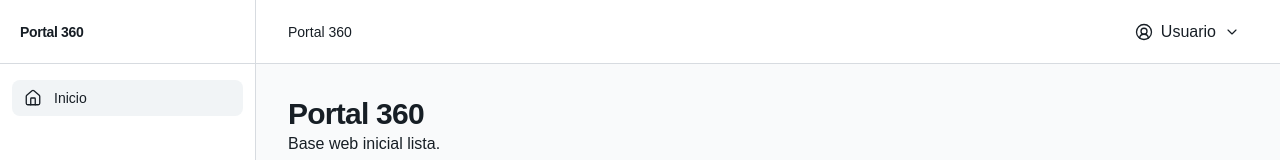
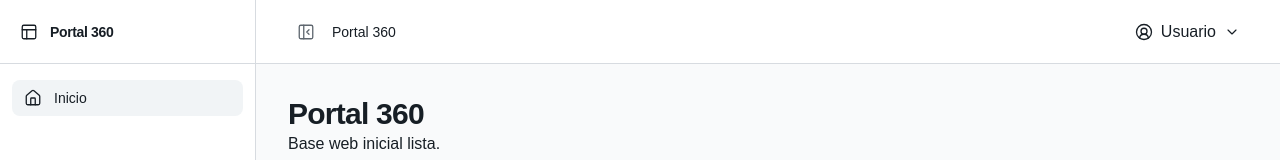
Before and after one commit to LyLVictorRamirez/portal360, a Next.js app in the folder apps/web/: page / in a window 1280 px wide. Shown: the top 160 px of the page. Built offline with nearby package versions, Linux system fonts and the light colour scheme.

Commit message:
Spec02 - Paso 06 Persistir el estado colapsado del Sidebar

```diff
--- a/apps/web/src/components/layout/app-sidebar.tsx
+++ b/apps/web/src/components/layout/app-sidebar.tsx
@@ -1,5 +1,5 @@
 import Link from "next/link";
-import { Home } from "lucide-react";
+import { Home, PanelsTopLeft } from "lucide-react";
 
 const primaryNavigation = [
   {
@@ -9,12 +9,25 @@ const primaryNavigation = [
   },
 ];
 
-export function AppSidebar() {
+type AppSidebarProps = {
+  collapsed: boolean;
+};
+
+export function AppSidebar({ collapsed }: AppSidebarProps) {
   return (
-    <aside className="hidden w-64 shrink-0 flex-col border-r border-border bg-surface md:flex">
-      <div className="flex h-16 items-center border-b border-border px-5">
-        <Link className="text-sm font-semibold tracking-tight text-foreground" href="/">
-          Portal 360
+    <aside
+      className={`hidden shrink-0 flex-col border-r border-border bg-surface transition-[width] duration-200 md:flex ${collapsed ? "w-16" : "w-64"}`}
+    >
+      <div
+        className={`flex h-16 items-center border-b border-border ${collapsed ? "justify-center" : "px-5"}`}
+      >
+        <Link
+          aria-label="Portal 360"
+          className={`flex items-center gap-3 text-sm font-semibold tracking-tight text-foreground ${collapsed ? "justify-center" : ""}`}
+          href="/"
+        >
+          <PanelsTopLeft aria-hidden="true" size={18} strokeWidth={1.75} />
+          <span className={collapsed ? "sr-only" : undefined}>Portal 360</span>
         </Link>
       </div>
       <nav aria-label="Navegación principal" className="flex-1 px-3 py-4">
@@ -23,11 +36,12 @@ export function AppSidebar() {
             <li key={href}>
               <Link
                 aria-current="page"
-                className="flex h-9 items-center gap-3 rounded-md bg-surface-muted px-3 text-sm font-medium text-foreground"
+                aria-label={collapsed ? label : undefined}
+                className={`flex h-9 items-center rounded-md bg-surface-muted text-sm font-medium text-foreground ${collapsed ? "justify-center px-0" : "gap-3 px-3"}`}
                 href={href}
               >
                 <Icon aria-hidden="true" size={18} strokeWidth={1.75} />
-                {label}
+                <span className={collapsed ? "sr-only" : undefined}>{label}</span>
               </Link>
             </li>
           ))}
--- a/apps/web/src/components/layout/application-shell.tsx
+++ b/apps/web/src/components/layout/application-shell.tsx
@@ -1,4 +1,6 @@
-import type { ReactNode } from "react";
+"use client";
+
+import { useEffect, useState, type ReactNode } from "react";
 
 import { AppSidebar } from "./app-sidebar";
 import { TopBar } from "./top-bar";
@@ -7,12 +9,38 @@ type ApplicationShellProps = Readonly<{
   children: ReactNode;
 }>;
 
+const SIDEBAR_STORAGE_KEY = "portal-360:sidebar-collapsed";
+
 export function ApplicationShell({ children }: ApplicationShellProps) {
+  const [isSidebarCollapsed, setIsSidebarCollapsed] = useState(false);
+
+  useEffect(() => {
+    try {
+      setIsSidebarCollapsed(window.localStorage.getItem(SIDEBAR_STORAGE_KEY) === "true");
+    } catch {
+      // Keep the default expanded state when storage is unavailable.
+    }
+  }, []);
+
+  function toggleSidebar() {
+    setIsSidebarCollapsed((currentValue) => {
+      const nextValue = !currentValue;
+
+      try {
+        window.localStorage.setItem(SIDEBAR_STORAGE_KEY, String(nextValue));
+      } catch {
+        // The interface remains usable when storage is unavailable.
+      }
+
+      return nextValue;
+    });
+  }
+
   return (
     <div className="flex min-h-screen bg-background">
-      <AppSidebar />
+      <AppSidebar collapsed={isSidebarCollapsed} />
       <div className="flex min-w-0 flex-1 flex-col">
-        <TopBar />
+        <TopBar collapsed={isSidebarCollapsed} onToggleSidebar={toggleSidebar} />
         <main className="min-w-0 flex-1 px-6 py-8 lg:px-8">{children}</main>
       </div>
     </div>
--- a/apps/web/src/components/layout/top-bar.tsx
+++ b/apps/web/src/components/layout/top-bar.tsx
@@ -1,9 +1,24 @@
-import { ChevronDown, CircleUserRound } from "lucide-react";
+import { ChevronDown, CircleUserRound, PanelLeftClose, PanelLeftOpen } from "lucide-react";
 
-export function TopBar() {
+import { IconButton } from "../ui/icon-button";
+
+type TopBarProps = {
+  collapsed: boolean;
+  onToggleSidebar: () => void;
+};
+
+export function TopBar({ collapsed, onToggleSidebar }: TopBarProps) {
   return (
     <header className="flex h-16 shrink-0 items-center justify-between border-b border-border bg-surface px-6 lg:px-8">
-      <span className="text-sm font-medium text-foreground">Portal 360</span>
+      <div className="flex items-center gap-2">
+        <IconButton
+          className="hidden md:inline-flex"
+          icon={collapsed ? PanelLeftOpen : PanelLeftClose}
+          label={collapsed ? "Expandir navegación" : "Contraer navegación"}
+          onClick={onToggleSidebar}
+        />
+        <span className="text-sm font-medium text-foreground">Portal 360</span>
+      </div>
       <button
         aria-haspopup="menu"
         className="inline-flex h-9 items-center gap-2 rounded-md px-2 text-sm font-medium text-foreground transition-colors hover:bg-surface-muted"
```
